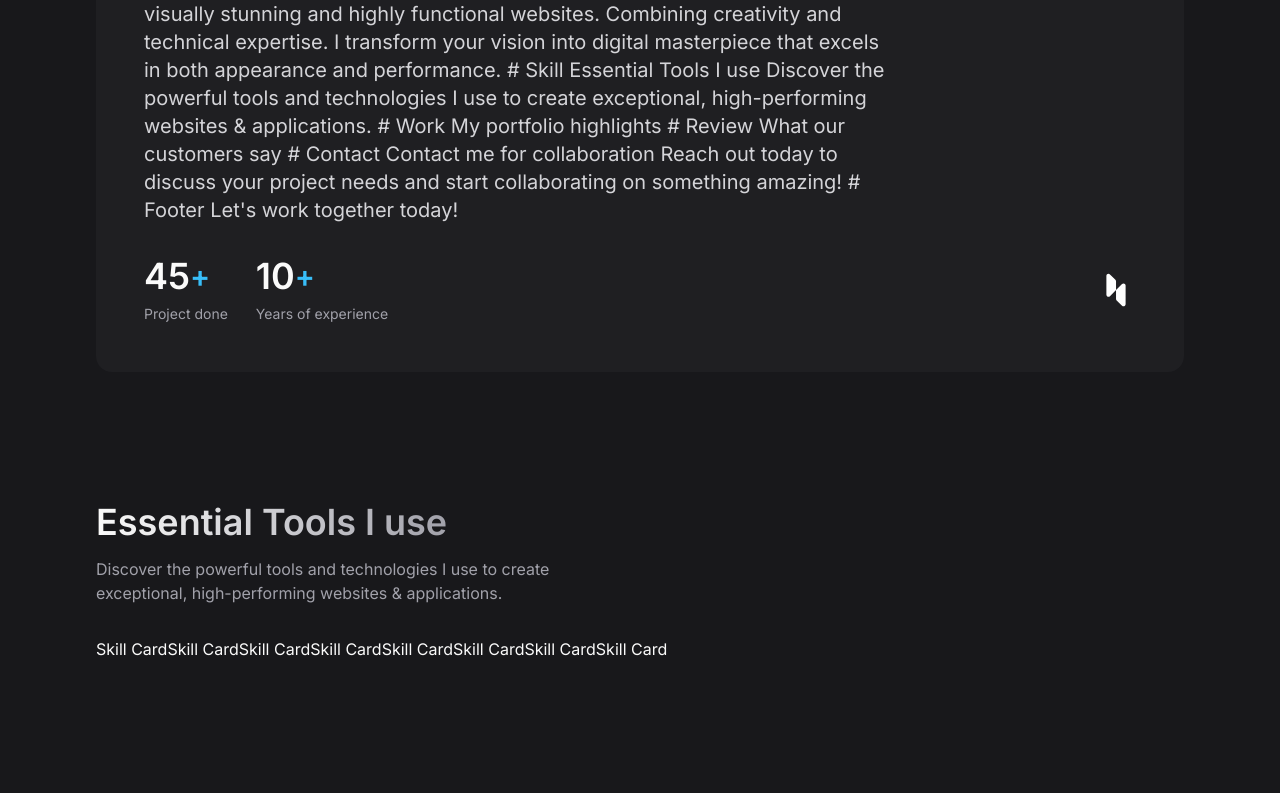
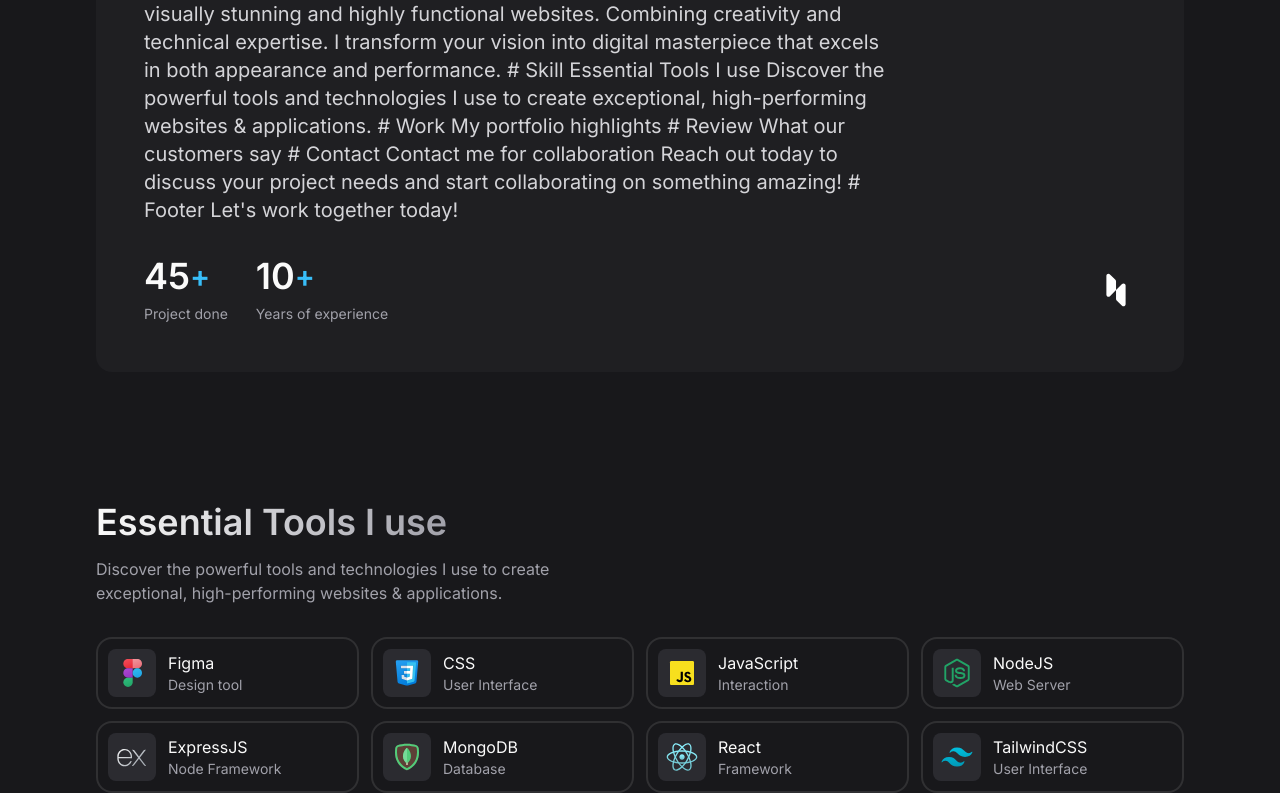
Before and after one commit to hayyantahirr/hayyantahirr, a React (Vite) app: page / in a window 1280 px wide. Shown: the part 933-1726 px from the top of the page. Before the commit the page ends 1594 px from the top, so only its background shows below. Built offline with nearby package versions, Linux system fonts and the light colour scheme.

Commit message:
Skill completed

```diff
--- a/src/components/Skill.jsx
+++ b/src/components/Skill.jsx
@@ -1,4 +1,5 @@
 import React from "react";
+import SkillCard from "./SkillCard";
 
 function Skill() {
   const skillItem = [
@@ -52,7 +53,16 @@ function Skill() {
             Discover the powerful tools and technologies I use to create
             exceptional, high-performing websites & applications.
           </p>
-          <div className="">{skillItem.map((item, key) => "Skill Card")}</div>
+          <div className="grid gap-3 grid-cols-[repeat(auto-fill,_minmax(250px,_1fr))]">
+            {skillItem.map((item, key) => (
+              <SkillCard
+                key={key}
+                imgSrc={item.imgSrc}
+                label={item.label}
+                desc={item.desc}
+              />
+            ))}
+          </div>
         </div>
       </section>
     </>
--- a/src/components/SkillCard.jsx
+++ b/src/components/SkillCard.jsx
@@ -0,0 +1,29 @@
+import React from "react";
+import PropTypes from "prop-types";
+function SkillCard({ imgSrc, label, desc, classes }) {
+  return (
+    <>
+      <div
+        className={
+          "flex items-center gap-3 ring-2 ring-inset ring-zinc-50/10 rounded-2xl p-3 hover:bg-zinc-800 transition-colors group" +
+          classes
+        }
+      >
+        <figure className="bg-zinc-700/50 rounded-lg overflow-hidden w-12 h-12 p-2 group:hover:bg-zinc-900 transition-colors">
+          <img src={imgSrc} alt={label} width={32} height={32} />
+        </figure>
+        <div>
+          <h3>{label}</h3>
+          <p className="text-zinc-400 text-sm">{desc}</p>
+        </div>
+      </div>
+    </>
+  );
+}
+SkillCard.propTypes = {
+  imgSrc: PropTypes.string.isRequired,
+  label: PropTypes.string.isRequired,
+  desc: PropTypes.string.isRequired,
+  classes: PropTypes.string,
+};
+export default SkillCard;
```
